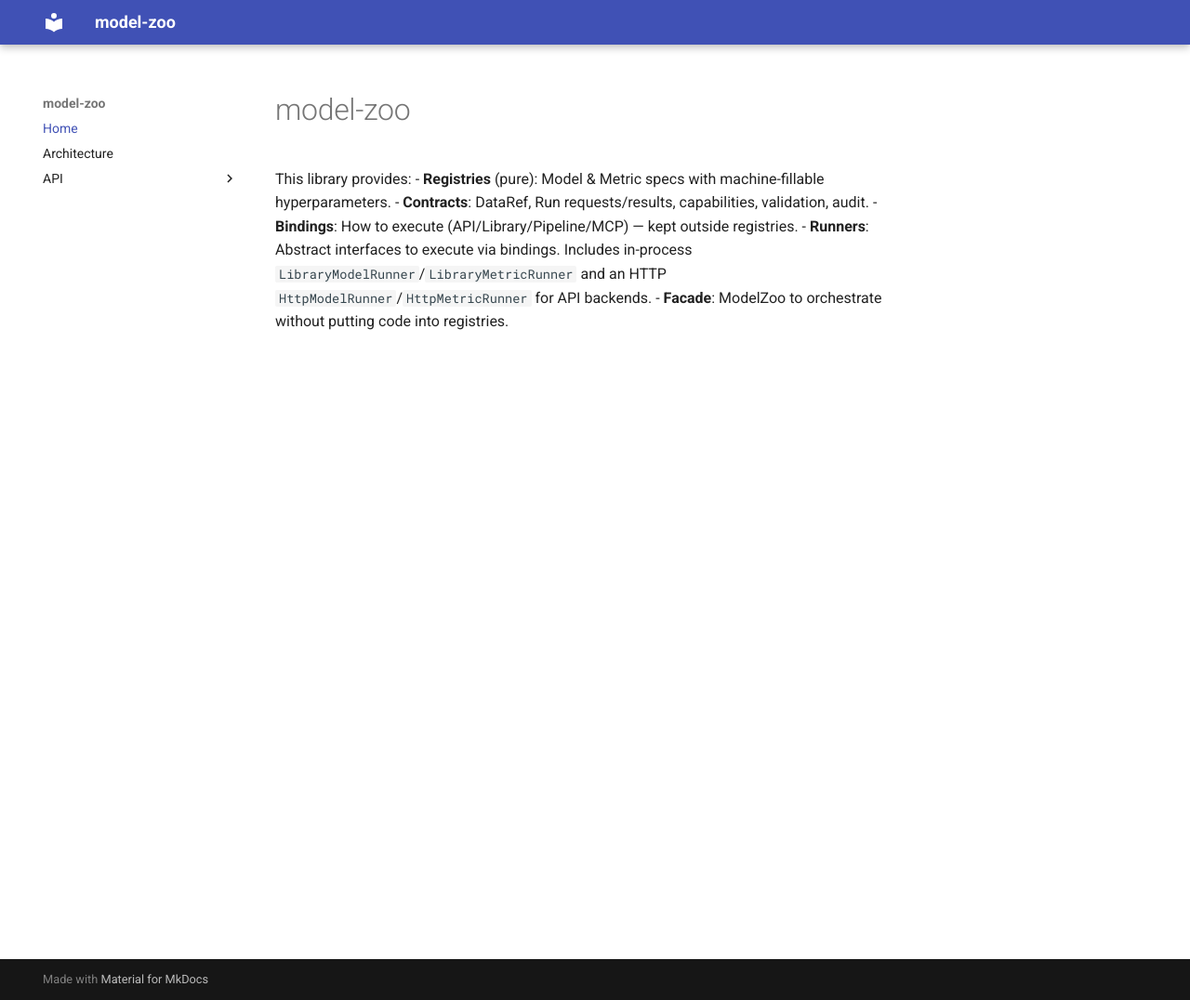
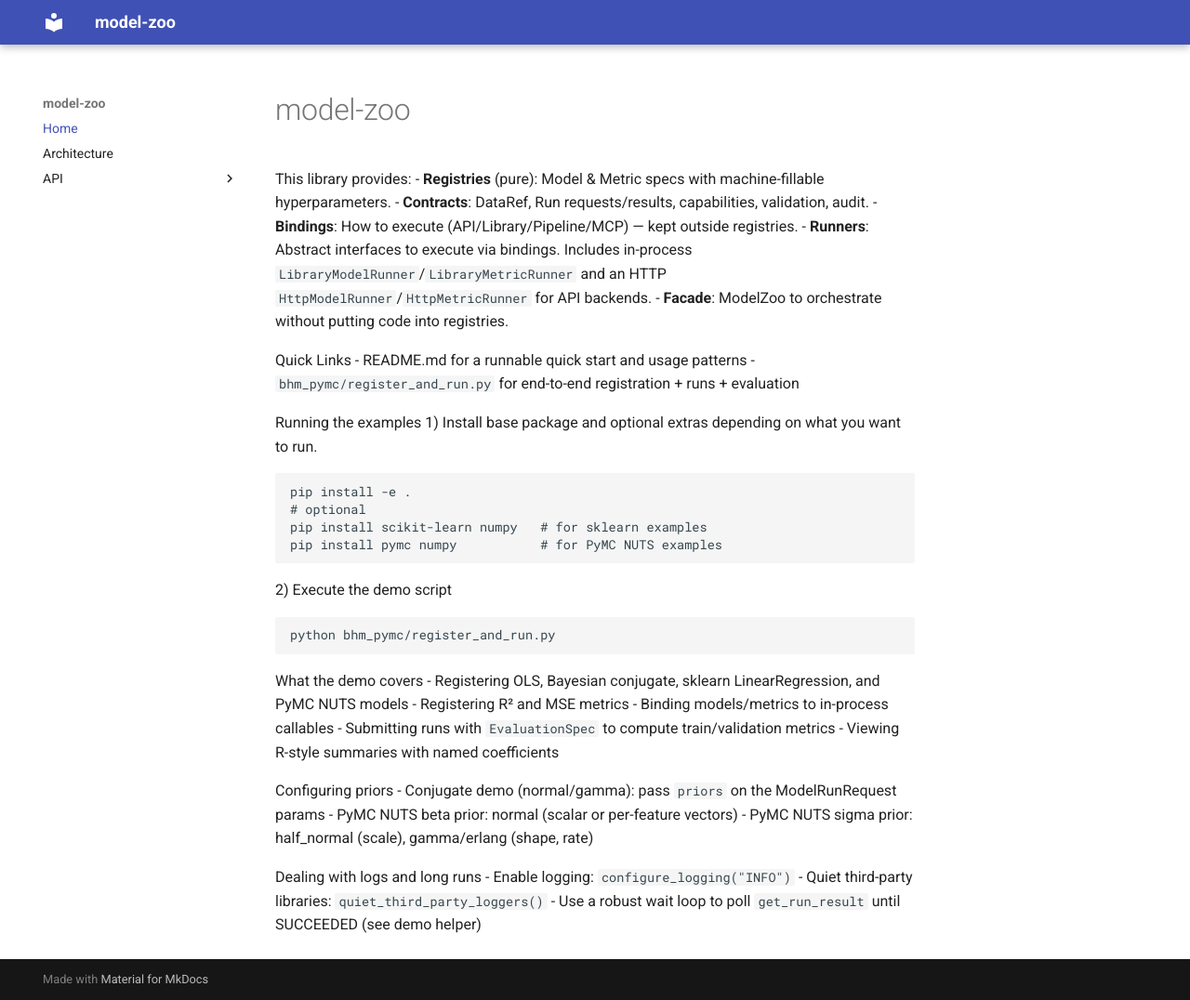
Before and after one commit to Subhagatoadak/model-zoo, an MkDocs documentation site: the page built from docs/index.md, in a window 1280 px wide and 1076 px high. Shown: the whole window at 93% size. Built offline with MkDocs 1.6.1 and Material for MkDocs 9.7.7, drawn with Linux system fonts in a browser that asks for light colours.

Commit message:
updated reame

````diff
--- a/docs/index.md
+++ b/docs/index.md
@@ -6,3 +6,40 @@ This library provides:
 - **Bindings**: How to execute (API/Library/Pipeline/MCP) — kept outside registries.
 - **Runners**: Abstract interfaces to execute via bindings. Includes in-process `LibraryModelRunner`/`LibraryMetricRunner` and an HTTP `HttpModelRunner`/`HttpMetricRunner` for API backends.
 - **Facade**: ModelZoo to orchestrate without putting code into registries.
+
+Quick Links
+- README.md for a runnable quick start and usage patterns
+- `bhm_pymc/register_and_run.py` for end-to-end registration + runs + evaluation
+
+Running the examples
+1) Install base package and optional extras depending on what you want to run.
+
+```
+pip install -e .
+# optional
+pip install scikit-learn numpy   # for sklearn examples
+pip install pymc numpy           # for PyMC NUTS examples
+```
+
+2) Execute the demo script
+
+```
+python bhm_pymc/register_and_run.py
+```
+
+What the demo covers
+- Registering OLS, Bayesian conjugate, sklearn LinearRegression, and PyMC NUTS models
+- Registering R² and MSE metrics
+- Binding models/metrics to in-process callables
+- Submitting runs with `EvaluationSpec` to compute train/validation metrics
+- Viewing R-style summaries with named coefficients
+
+Configuring priors
+- Conjugate demo (normal/gamma): pass `priors` on the ModelRunRequest params
+- PyMC NUTS beta prior: normal (scalar or per-feature vectors)
+- PyMC NUTS sigma prior: half_normal (scale), gamma/erlang (shape, rate)
+
+Dealing with logs and long runs
+- Enable logging: `configure_logging("INFO")`
+- Quiet third-party libraries: `quiet_third_party_loggers()`
+- Use a robust wait loop to poll `get_run_result` until SUCCEEDED (see demo helper)
````
Also changed, not shown: README.md (+143 -3 lines).
